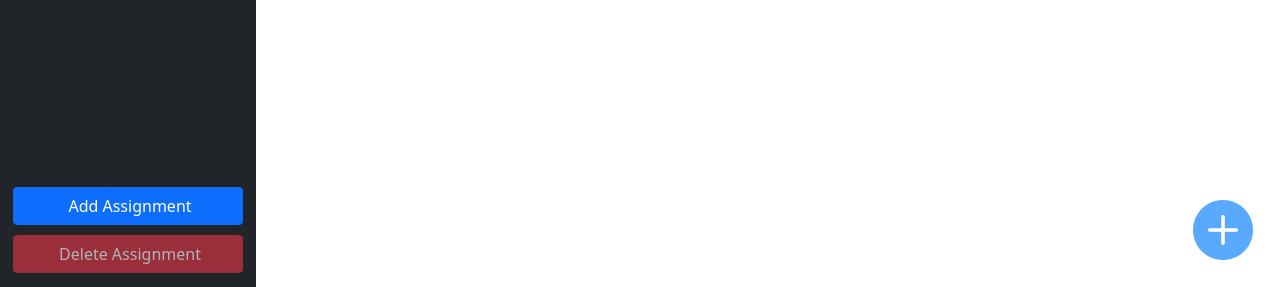
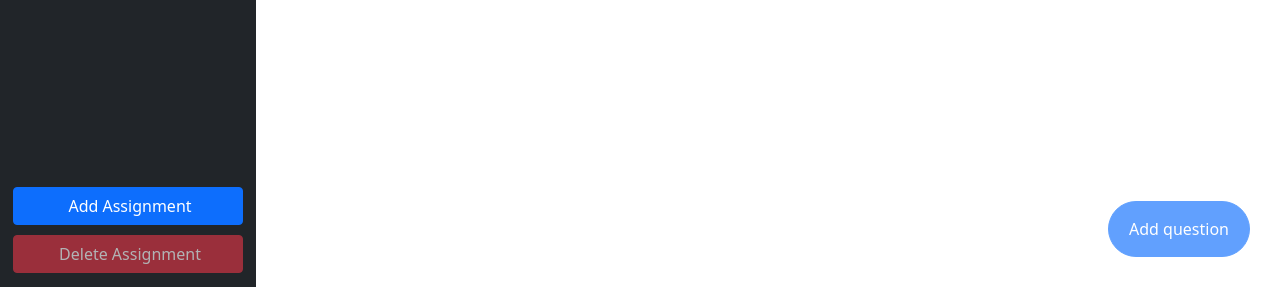
Before and after one commit to jonathanvevance/ta_grader, a Django app: page /all_assignments/ in a window 1280 px wide. Shown: the part 513-800 px from the top of the page. Run offline with Django 3.2, Linux system fonts and the light colour scheme; data that the repository does not hold is empty.

Commit message:
add question pill button

```diff
--- a/setter/static/setter/assignments.css
+++ b/setter/static/setter/assignments.css
@@ -64,16 +64,35 @@
     transition: all 0.1s;
 }
 
-.float-btn:focus {
+.float-btn-plus:focus {
     box-shadow: none;
 }
 
-.float-btn i {
+.float-btn-plus i {
     color: #007bff; /* bootstrap primary */
 }
 
-.float-btn:hover {
+.float-btn-plus:hover {
 	transform: scale(1.05);
+}
+
+/* pill button */
+.float-btn-pill{
+    position: fixed;
+    bottom: 30px;
+    right: 30px;
+    padding: 15px 20px;
+    border-radius: 50px;
+    text-align: center;
+    transition: all 0.1s;
+}
+
+.float-btn-pill:focus {
+    box-shadow: none;
+}
+
+.float-btn-pill:hover {
+    transform: scale(1.05);
 }
 
 /* https://codepen.io/pafnuty/pen/XWJRgbJ */
--- a/setter/templates/setter/assignments.html
+++ b/setter/templates/setter/assignments.html
@@ -122,6 +122,12 @@
 
 <!------------------------------------------------- CONTENT ----------------------------------------------------->
 <!--------------------------------------------------------------------------------------------------------------->
+
+{% if this_assignment == None %}
+{% if all_assignments|length != 0 %}
+{% endif %}
+{% endif %}
+
 <div class="col-sm-4" id="questions">
     {% for question in questions %}
     <div class="card mt-3 mx-2">
@@ -177,10 +183,20 @@
     {% endfor %}
 </div>
 
+<!-- {% if this_assignment != None and questions|length == 0 %}
+
+{% endif %} -->
+
+<!-- Rounded plus button -->
+<!-- <a href="{% if this_assignment != None %}{% url 'setter:add-question' this_assignment.id %}{% else %}#{% endif %}"
+    name="add-question" class="btn float-btn-plus {% if this_assignment == None %}disabled{% endif %}">
+    <i class="bi bi-plus-circle-fill tooltip-test" title="Add question"></i>
+</a> -->
+
 <a href="{% if this_assignment != None %}{% url 'setter:add-question' this_assignment.id %}{% else %}#{% endif %}"
-    name="add-question" class="btn float-btn {% if this_assignment == None %}disabled{% endif %}">
-    <i class="bi bi-plus-circle-fill tooltip-test" title="Add question"></i>
-</a>
+    name="add-question"
+    class="btn btn-primary btn-rounded float-btn-pill {% if this_assignment == None %}disabled{% endif %}">
+    Add question</a>
 
 </div>
 {% endblock content %}
```
